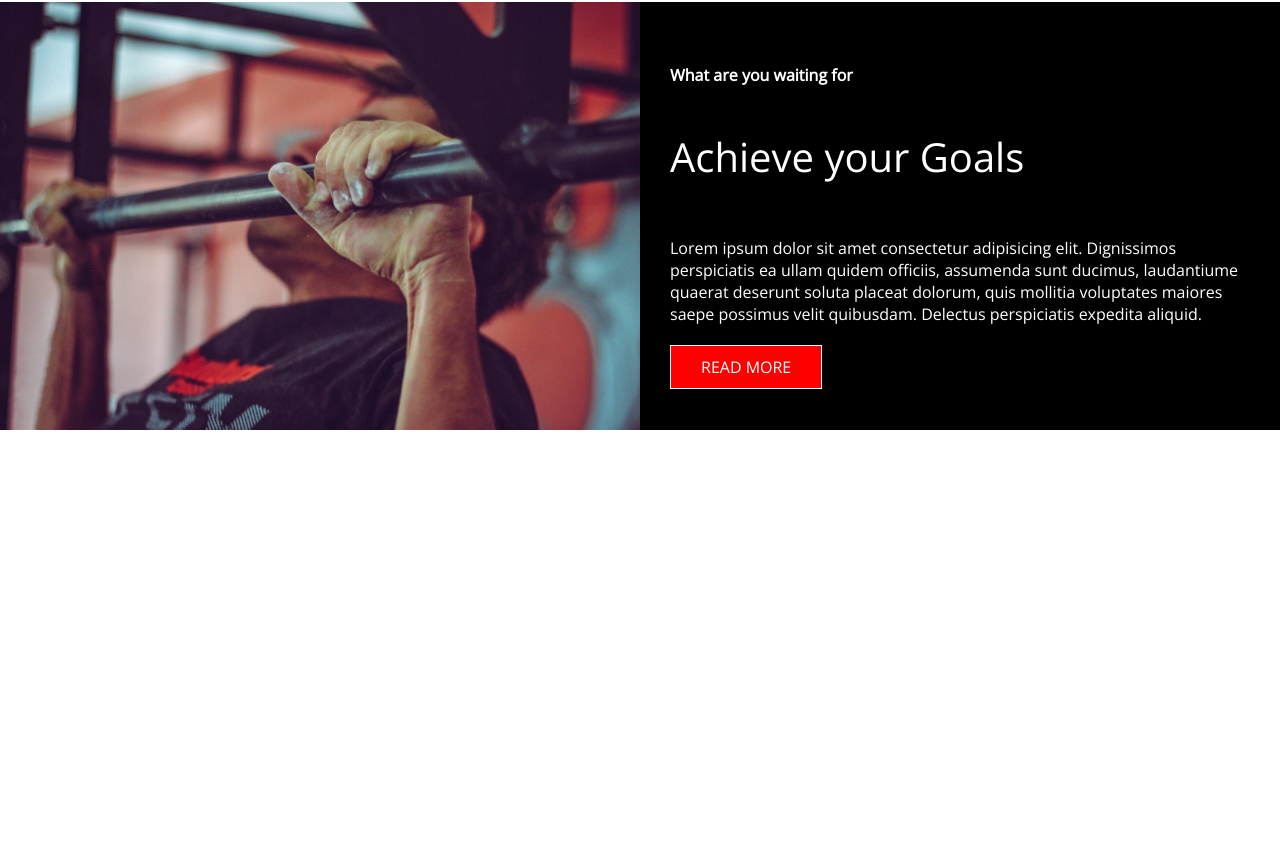
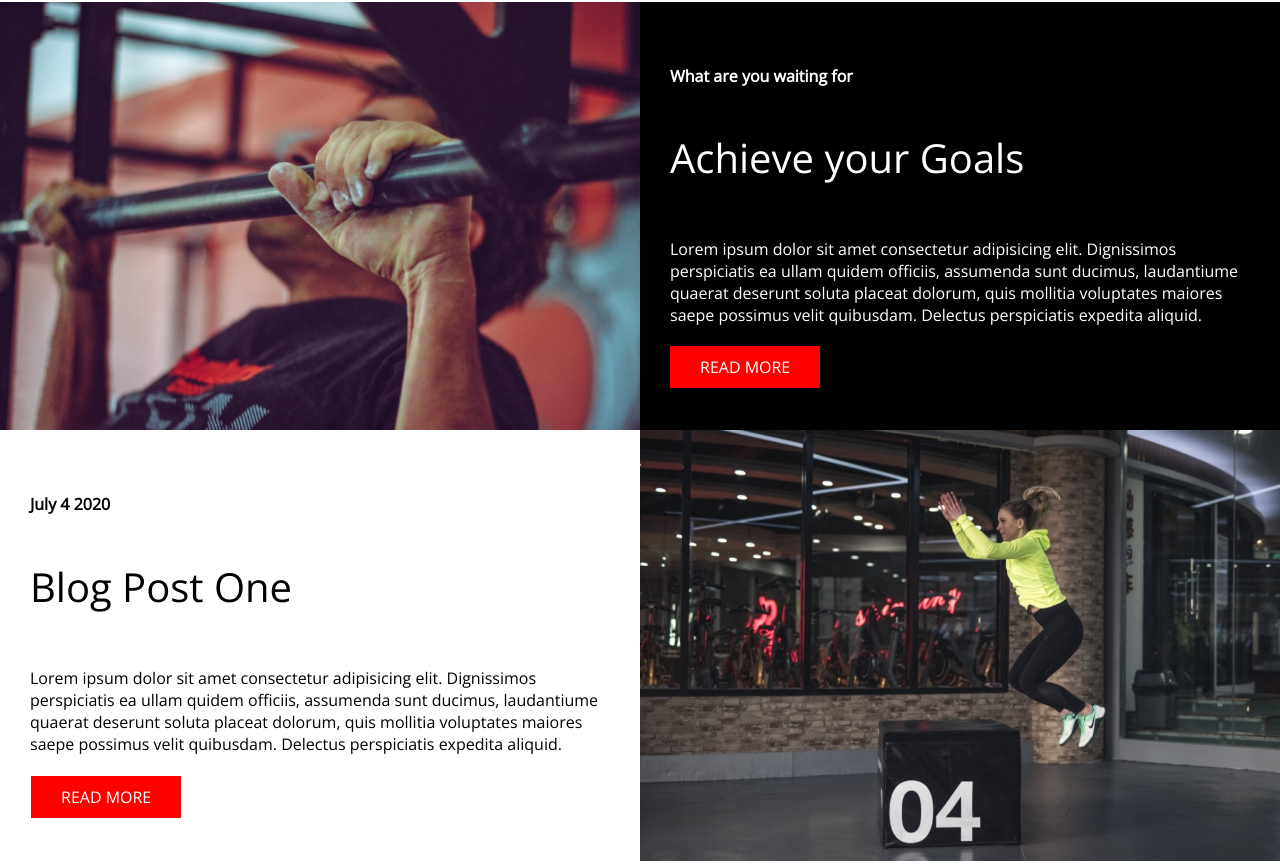
Before and after one commit to marcolvera/drew-fitness, a React (Create React App) app: page / in a window 1280 px wide. Shown: the part 1114-1979 px from the top of the page. Before the commit the page ends 1548 px from the top, so only its background shows below. Built offline with nearby package versions, Linux system fonts and the light colour scheme.

Commit message:
update card2 img and txt

```diff
--- a/src/components/Card/Card.module.css
+++ b/src/components/Card/Card.module.css
@@ -55,8 +55,6 @@
 .btn {
     text-decoration: none;
     background: red;
-    border: 1px solid white;
-    border-radius: white 5px;
     color: white;
     padding: 10px 30px;
     font-family: 'Open Sans', sans-serif;
--- a/src/components/Card2/Card2.jsx
+++ b/src/components/Card2/Card2.jsx
@@ -1,8 +1,8 @@
 import React from 'react';
-import styles from './Blog.module.css';
+import styles from './Card2.module.css';
 import { Link } from 'react-router-dom';
 
-const Blog = () => {
+const Card2 = () => {
     return (
         <div className={styles.row}>
             <div className={styles.column}>
@@ -12,16 +12,16 @@ const Blog = () => {
                     <p className={styles.p}>Lorem ipsum dolor sit amet consectetur adipisicing elit. Dignissimos perspiciatis
                     ea ullam quidem officiis, assumenda sunt ducimus, laudantiume quaerat deserunt soluta placeat dolorum, quis mollitia
                     voluptates maiores saepe possimus velit quibusdam. Delectus perspiciatis expedita aliquid.</p>
-                    <Link className={styles.btn}>READ OUR BLOG</Link>
+                    <Link className={styles.btn}>READ MORE</Link>
                 </div>
             </div>
             <div className={styles.column}>
                 <div className={styles.column1}>
-                    <img className={styles.img} src="https://i.imgur.com/MymeI1w.jpg" alt=""/>
+                    <img className={styles.img} src="card2.jpg" alt=""/>
                 </div>
             </div>
         </div>
     )
 }
 
-export default Blog
+export default Card2
--- a/src/components/Card2/Card2.module.css
+++ b/src/components/Card2/Card2.module.css
@@ -28,8 +28,8 @@
 
 .column2 {
     height: 100%;
-    background-color: rgb(57, 112, 175);
-    color: white;
+    /* background-color: red; */
+    /* color: white; */
     display: flex;
     flex-direction: column;
     align-items: flex-start;
@@ -54,7 +54,7 @@
 
 .btn {
     text-decoration: none;
-    background: transparent;
+    background: red;
     border: 1px solid white;
     border-radius: white 5px;
     color: white;
--- a/src/pages/Home/Home.jsx
+++ b/src/pages/Home/Home.jsx
@@ -3,6 +3,7 @@ import Nav from '../../components/Nav/Nav';
 import MainBack from '../../components/MainBack/MainBack';
 import Icons from '../../components/Icons/Icons';
 import Card from '../../components/Card/Card';
+import Card2 from '../../components/Card2/Card2';
 
 const home = () => {
     return(
@@ -11,6 +12,7 @@ const home = () => {
             <MainBack />
             <Icons />
             <Card />
+            <Card2 />
         </div>
     )
 };
```
Also changed, not shown: public/card2.jpg (added).
